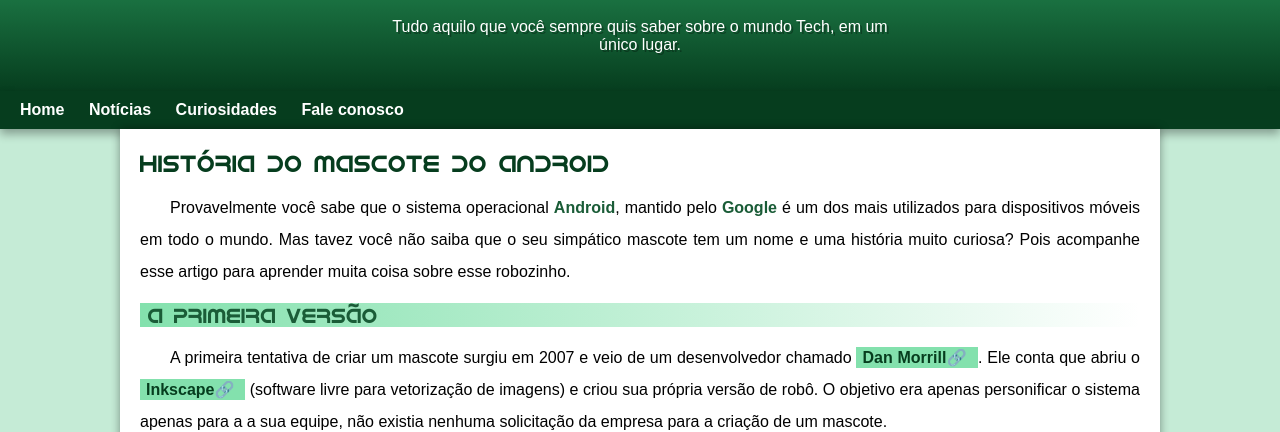
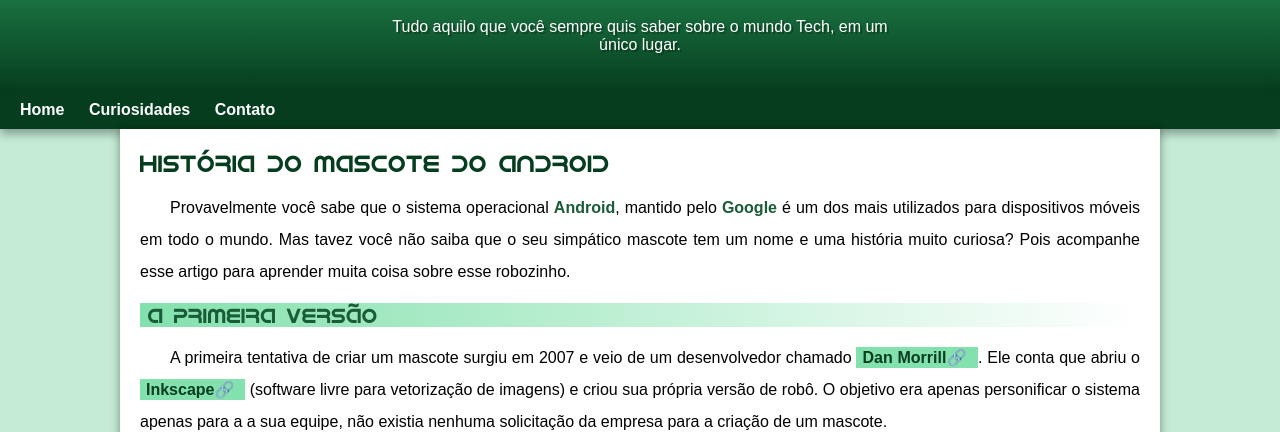
Before and after one commit to MatheusAG16/projeto-android, a plain HTML site: page index.html in a window 1280 px wide. Shown: the part 99-531 px from the top of the page. Drawn offline with Linux system fonts and the light colour scheme.

Commit message:
Problema de padding corrigido
Adcionado 30px de padding no header e retirado a aba noticias do menu

```diff
--- a/estilo/style.css
+++ b/estilo/style.css
@@ -59,6 +59,7 @@ header > p {
     margin: auto;
     padding-right: 10px;
     padding-left: 10px;
+    padding-bottom: 30px;
     text-shadow: 2px 2px 0px rgba(0, 0, 0, 0.300);
 }
 
--- a/index.html
+++ b/index.html
@@ -15,9 +15,8 @@
     </header>
     <nav>
         <a href="#">Home</a>
-        <a href="#">Notícias</a>
         <a href="#">Curiosidades</a>
-        <a href="#">Fale conosco</a>
+        <a href="#">Contato</a>
     </nav>
     <main>
         <article>
```
